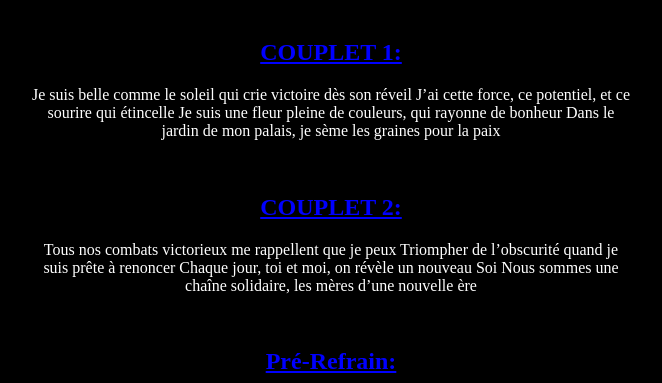
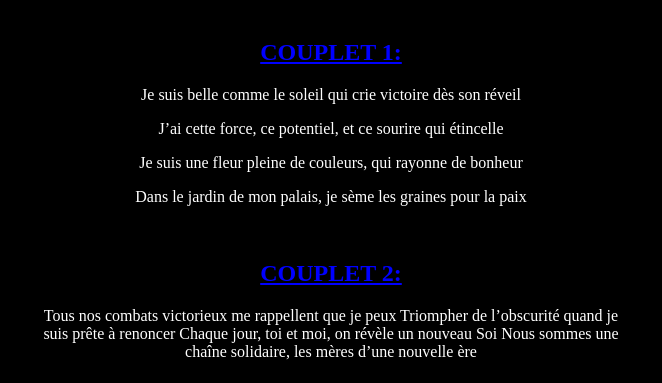
Before and after one commit to BatJEANNE/Mariage-C-line-et-R-my, a plain HTML site: page Paroles chanson des femmes.html in a window 1280 px wide. Shown: the part 417-800 px from the top of the page, without its empty margins (177-839 px from the left). Drawn offline with Linux system fonts and the light colour scheme.

Commit message:
Update Paroles chanson des femmes.html

```diff
--- a/Paroles chanson des femmes.html
+++ b/Paroles chanson des femmes.html
@@ -19,10 +19,10 @@
 
 
 	<h2>COUPLET 1:</h2>
-	<p>Je suis belle comme le soleil qui crie victoire dès son réveil
-	J’ai cette force, ce potentiel, et ce sourire qui étincelle
-	Je suis une fleur pleine de couleurs, qui rayonne de bonheur
-	Dans le jardin de mon palais, je sème les graines pour la paix</p>
+	<p>Je suis belle comme le soleil qui crie victoire dès son réveil </p>
+	<p>J’ai cette force, ce potentiel, et ce sourire qui étincelle </p>
+	<p>Je suis une fleur pleine de couleurs, qui rayonne de bonheur </p>
+	<p>Dans le jardin de mon palais, je sème les graines pour la paix</p>
 
 
 	<br>
```
